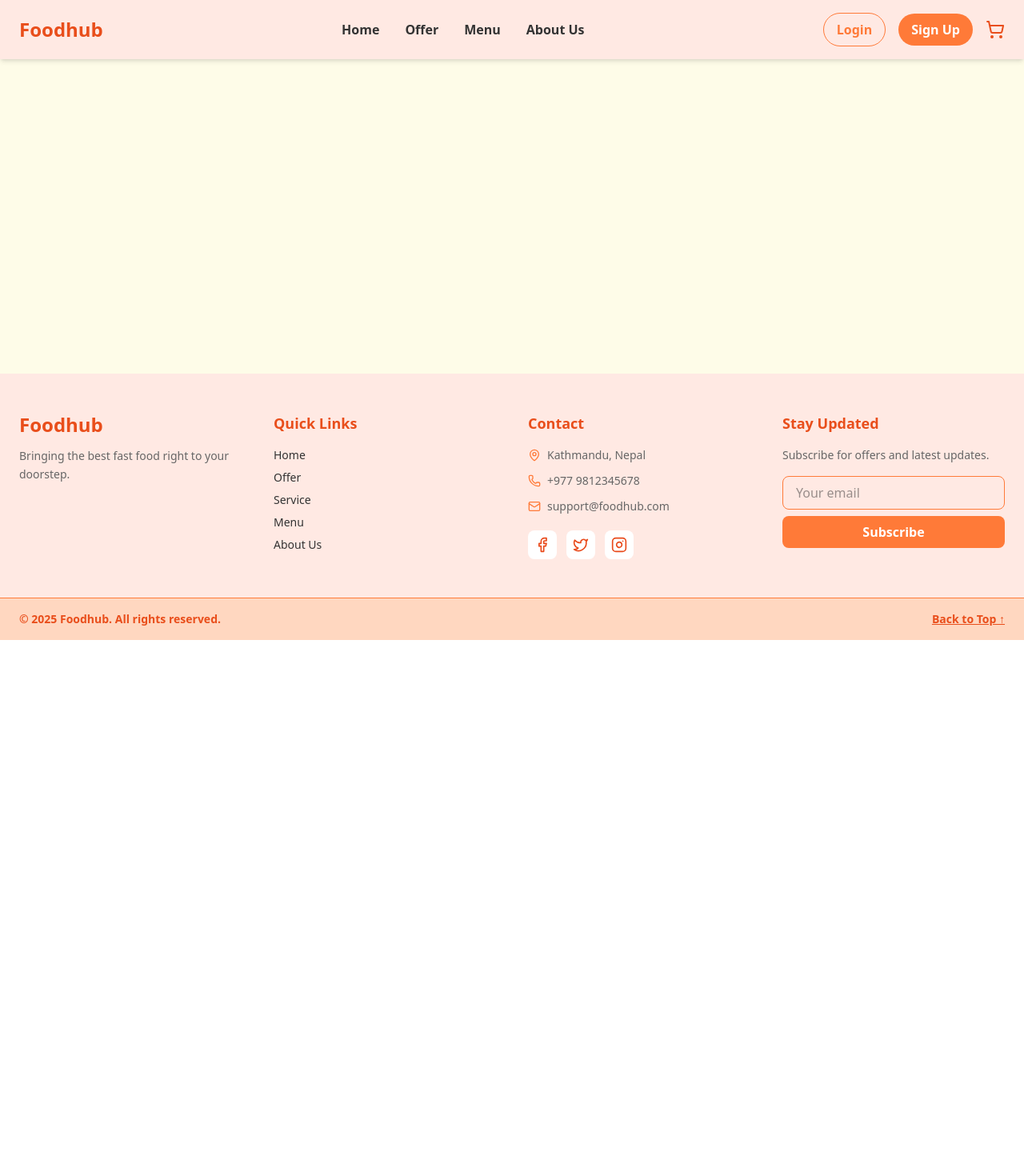
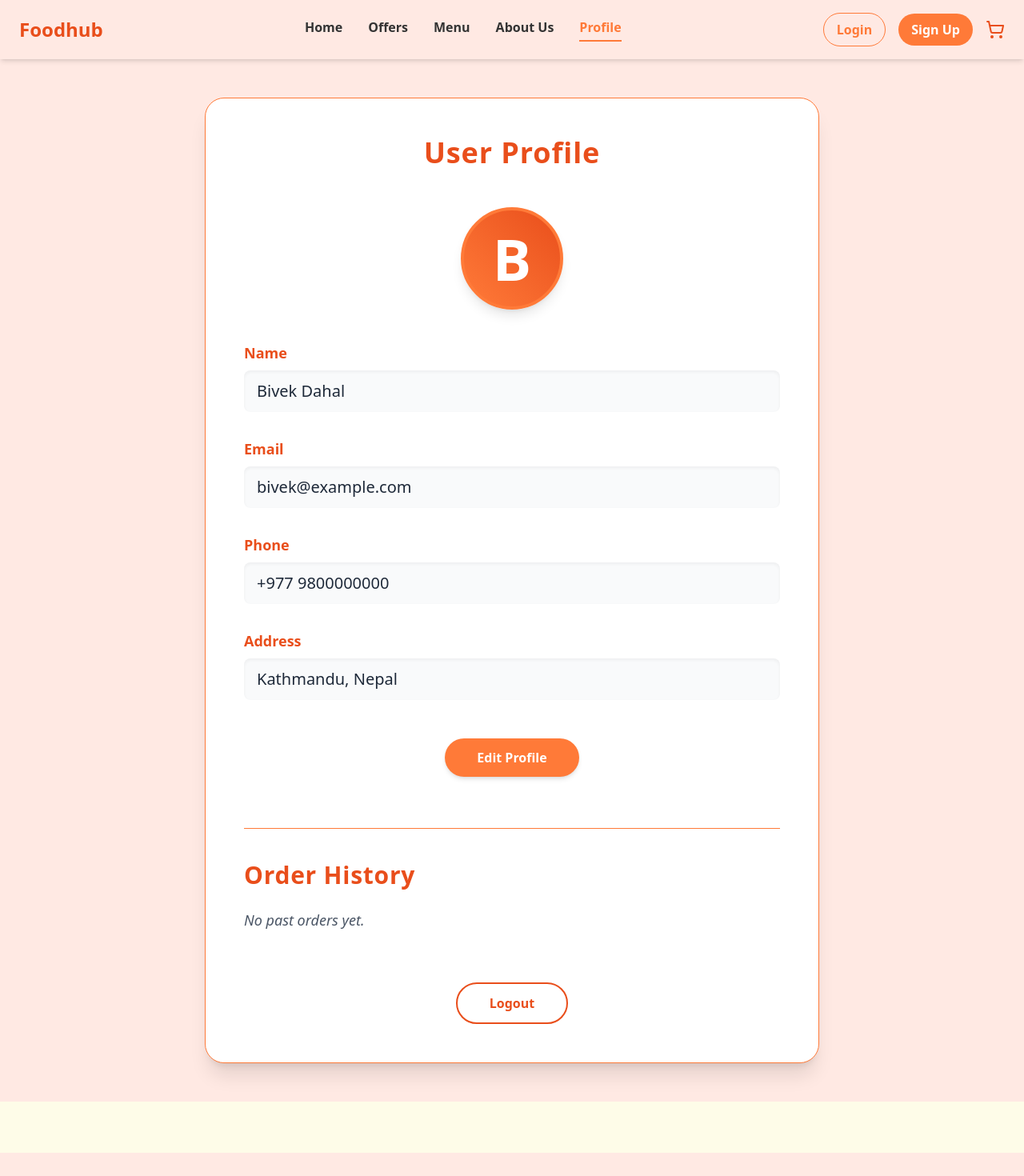
Before and after one commit to MrBivek/FoodHub, a React (Vite) app: page /profile in a window 1280 px wide. Shown: the top 1470 px of the page at 80% size. Before the commit the page ends 800 px from the top, so only its background shows below. Built offline with nearby package versions, Linux system fonts and the light colour scheme.

Commit message:
Adding User Profile Page

```diff
--- a/src/App.jsx
+++ b/src/App.jsx
@@ -1,6 +1,7 @@
 import { Routes, Route } from "react-router-dom";
 import Navbar from "./components/Navbar";
 import Footer from "./components/Footer";
+
 import Home from "./pages/Home";
 import Menu from "./pages/Menu";
 import Cart from "./pages/Cart";
@@ -11,6 +12,8 @@ import Register from "./pages/Register";
 import Offers from "./pages/Offers";
 import OrderTracking from "./pages/OrderTracking";
 import OrderConfirmation from "./pages/OrderConfirmation";
+import UserProfile from "./pages/UserProfile";
+
 import { CartProvider } from "./context/CartContext";
 import { OrderProvider } from "./context/OrderContext";
 
@@ -38,7 +41,11 @@ export default function App() {
               <Route path="/register" element={<Register />} />
               <Route path="/offer" element={<Offers />} />
               <Route path="/track-order/:id" element={<OrderTracking />} />
-              <Route path="/order-confirmation/:orderId" element={<OrderConfirmationWrapper />} />
+              <Route
+                path="/order-confirmation/:orderId"
+                element={<OrderConfirmationWrapper />}
+              />
+              <Route path="/profile" element={<UserProfile />} />
               {/* Add other routes as needed */}
             </Routes>
           </main>
--- a/src/components/Navbar.jsx
+++ b/src/components/Navbar.jsx
@@ -5,9 +5,10 @@ import { useCart } from "../context/CartContext";
 
 const routeMap = {
   Home: "/",
-  Offer: "/offer",
+  Offers: "/offers",
   Menu: "/menu",
   "About Us": "/about",
+  Profile: "/profile", // Added Profile here
 };
 
 export default function Navbar() {
--- /dev/null
+++ b/src/pages/UserProfile.jsx
@@ -0,0 +1,219 @@
+import { useState, useEffect } from "react";
+import { Camera } from "lucide-react";
+
+const LOCAL_STORAGE_KEY = "foodhubUserProfile";
+
+export default function UserProfile() {
+  const defaultUser = {
+    name: "Bivek Dahal",
+    email: "bivek@example.com",
+    phone: "+977 9800000000",
+    address: "Kathmandu, Nepal",
+    // For now, no actual image URL
+    imageUrl: "",
+  };
+
+  const [user, setUser] = useState(defaultUser);
+  const [editUser, setEditUser] = useState(defaultUser);
+  const [isEditing, setIsEditing] = useState(false);
+
+  useEffect(() => {
+    const storedUser = localStorage.getItem(LOCAL_STORAGE_KEY);
+    if (storedUser) {
+      try {
+        const parsedUser = JSON.parse(storedUser);
+        setUser(parsedUser);
+        setEditUser(parsedUser);
+      } catch {
+        // ignore errors
+      }
+    }
+  }, []);
+
+  useEffect(() => {
+    localStorage.setItem(LOCAL_STORAGE_KEY, JSON.stringify(user));
+  }, [user]);
+
+  const handleChange = (e) => {
+    const { name, value } = e.target;
+    setEditUser((prev) => ({ ...prev, [name]: value }));
+  };
+
+  // For frontend only: simulate image upload by selecting a local file and preview it
+  const handleImageChange = (e) => {
+    const file = e.target.files[0];
+    if (file) {
+      const reader = new FileReader();
+      reader.onloadend = () => {
+        setEditUser((prev) => ({ ...prev, imageUrl: reader.result }));
+      };
+      reader.readAsDataURL(file);
+    }
+  };
+
+  const handleSave = () => {
+    setUser(editUser);
+    setIsEditing(false);
+    alert("Profile updated! (Saved in localStorage)");
+  };
+
+  const handleCancel = () => {
+    setEditUser(user);
+    setIsEditing(false);
+  };
+
+  const handleLogout = () => {
+    alert("Logout clicked (frontend demo).");
+  };
+
+  return (
+    <div className="min-h-screen bg-[#FFE9E3] py-12 px-6 font-sans">
+      <div className="max-w-3xl mx-auto bg-white rounded-3xl shadow-xl border border-[#FF7A38] p-12">
+        <h1 className="text-4xl font-extrabold text-[#E94E1B] mb-12 text-center tracking-wide">
+          User Profile
+        </h1>
+
+        {/* Profile Picture */}
+        <div className="flex justify-center mb-10 relative">
+          {editUser.imageUrl ? (
+            <img
+              src={editUser.imageUrl}
+              alt="User Avatar"
+              className="w-32 h-32 rounded-full object-cover shadow-lg border-4 border-[#FF7A38]"
+            />
+          ) : (
+            <div className="w-32 h-32 rounded-full bg-gradient-to-tr from-[#FF7A38] to-[#E94E1B] flex items-center justify-center text-white text-7xl font-extrabold shadow-lg select-none border-4 border-[#FF7A38]">
+              {user.name.charAt(0).toUpperCase()}
+            </div>
+          )}
+
+          {isEditing && (
+            <>
+              <label
+                htmlFor="imageUpload"
+                className="absolute bottom-0 right-0 bg-[#FF7A38] rounded-full p-3 cursor-pointer shadow-lg hover:bg-[#E94A1B] transition"
+                title="Upload Profile Picture"
+              >
+                <Camera className="w-6 h-6 text-white" />
+              </label>
+              <input
+                type="file"
+                id="imageUpload"
+                accept="image/*"
+                onChange={handleImageChange}
+                className="hidden"
+              />
+            </>
+          )}
+        </div>
+
+        {/* User Info Form */}
+        <form className="space-y-8">
+          {[
+            { label: "Name", name: "name", type: "text" },
+            { label: "Email", name: "email", type: "email" },
+            { label: "Phone", name: "phone", type: "tel" },
+          ].map(({ label, name, type }) => (
+            <div key={name}>
+              <label
+                htmlFor={name}
+                className="block text-[#E94E1B] font-semibold mb-2 text-lg"
+              >
+                {label}
+              </label>
+              {isEditing ? (
+                <input
+                  id={name}
+                  name={name}
+                  type={type}
+                  value={editUser[name]}
+                  onChange={handleChange}
+                  className="w-full rounded-lg border border-gray-300 px-5 py-3 text-gray-900 text-lg focus:outline-none focus:ring-4 focus:ring-[#FF7A38] transition"
+                  required
+                />
+              ) : (
+                <p className="text-gray-800 text-xl px-4 py-3 bg-gray-50 rounded-lg shadow-inner select-text">
+                  {user[name]}
+                </p>
+              )}
+            </div>
+          ))}
+
+          {/* Address */}
+          <div>
+            <label
+              htmlFor="address"
+              className="block text-[#E94E1B] font-semibold mb-2 text-lg"
+            >
+              Address
+            </label>
+            {isEditing ? (
+              <textarea
+                id="address"
+                name="address"
+                rows="4"
+                value={editUser.address}
+                onChange={handleChange}
+                className="w-full rounded-lg border border-gray-300 px-5 py-3 text-gray-900 text-lg focus:outline-none focus:ring-4 focus:ring-[#FF7A38] transition resize-none"
+                required
+              />
+            ) : (
+              <p className="text-gray-800 text-xl px-4 py-3 bg-gray-50 rounded-lg shadow-inner select-text">
+                {user.address}
+              </p>
+            )}
+          </div>
+        </form>
+
+        {/* Buttons */}
+        <div className="mt-12 flex justify-center space-x-6">
+          {isEditing ? (
+            <>
+              <button
+                onClick={handleSave}
+                type="button"
+                className="px-8 py-3 bg-gradient-to-r from-[#FF7A38] to-[#E94E1B] text-white font-extrabold rounded-full shadow-md hover:shadow-xl transition transform hover:-translate-y-1"
+              >
+                Save Changes
+              </button>
+              <button
+                onClick={handleCancel}
+                type="button"
+                className="px-8 py-3 border-2 border-[#FF7A38] text-[#FF7A38] font-extrabold rounded-full hover:bg-[#FF7A38] hover:text-white transition"
+              >
+                Cancel
+              </button>
+            </>
+          ) : (
+            <button
+              onClick={() => setIsEditing(true)}
+              type="button"
+              className="px-10 py-3 bg-[#FF7A38] text-white font-extrabold rounded-full shadow-md hover:bg-[#E94E1B] transition transform hover:-translate-y-1"
+            >
+              Edit Profile
+            </button>
+          )}
+        </div>
+
+        {/* Order History */}
+        <section className="mt-16 border-t border-[#FF7A38] pt-10">
+          <h2 className="text-3xl font-extrabold text-[#E94E1B] mb-6 tracking-wide">
+            Order History
+          </h2>
+          <p className="text-gray-600 italic text-lg">No past orders yet.</p>
+          {/* Replace with mapped orders later */}
+        </section>
+
+        {/* Logout */}
+        <div className="mt-16 flex justify-center">
+          <button
+            onClick={handleLogout}
+            className="px-10 py-3 border-2 border-[#E94E1B] text-[#E94E1B] font-extrabold rounded-full hover:bg-[#E94E1B] hover:text-white transition transform hover:-translate-y-1"
+          >
+            Logout
+          </button>
+        </div>
+      </div>
+    </div>
+  );
+}
```
